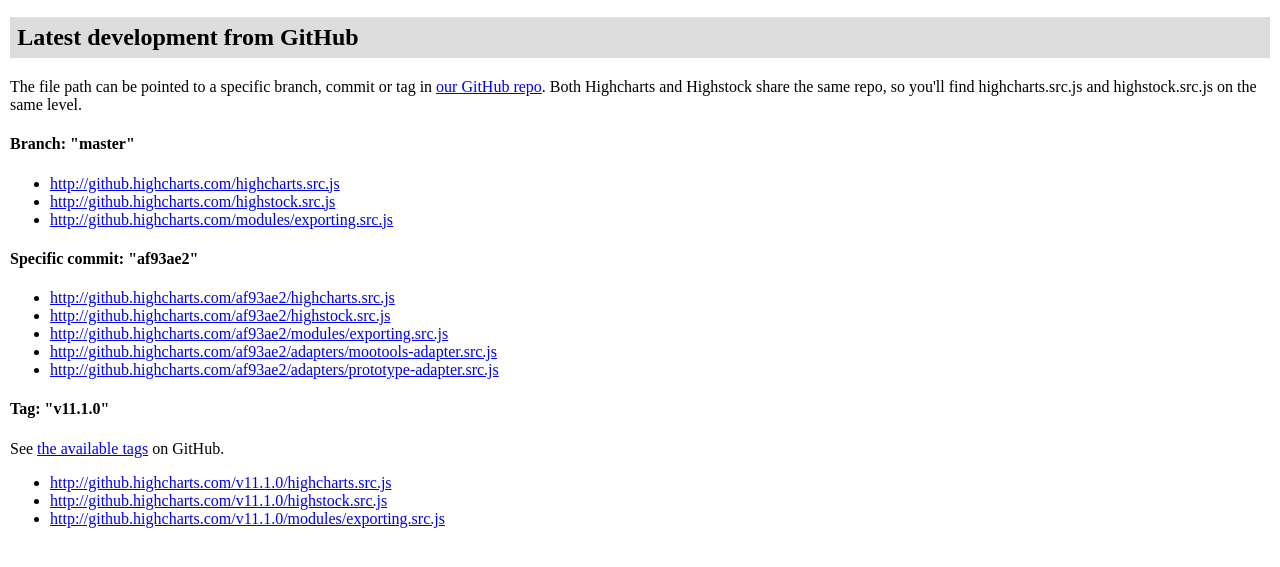
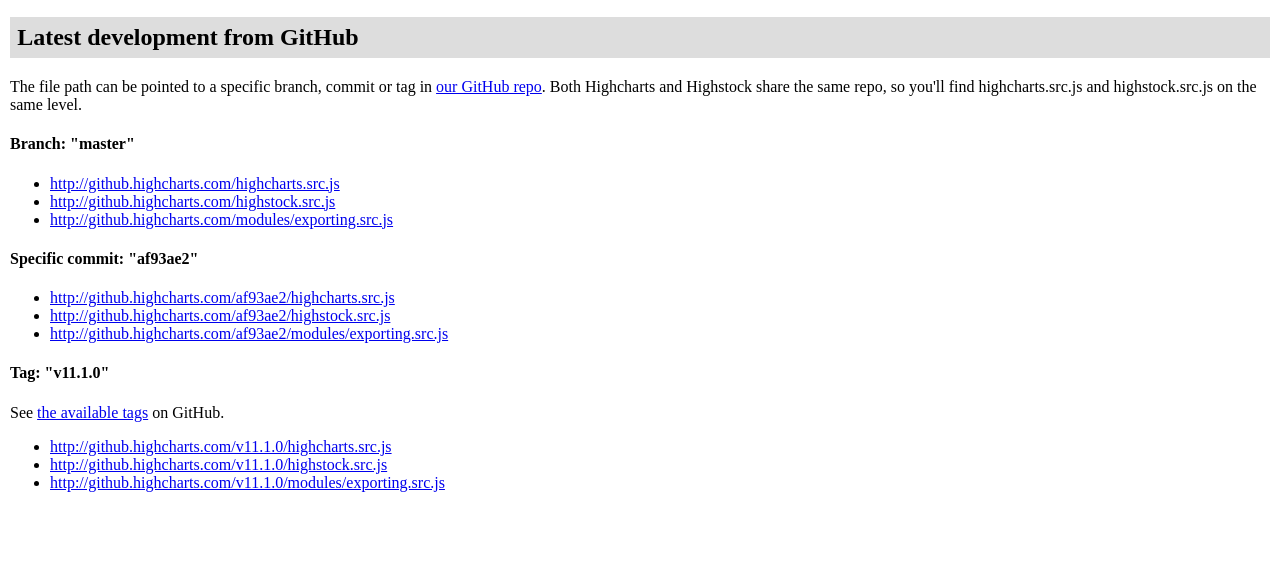
Before and after one commit to highcharts/github.highcharts.com, a website: page views/index.html in a window 1280 px wide. Shown: the part 101-668 px from the top of the page. Drawn offline with Linux system fonts and the light colour scheme.

Commit message:
Nomootools

```diff
--- a/views/index.html
+++ b/views/index.html
@@ -35,8 +35,6 @@
 	<li><a href="/af93ae2/highcharts.src.js">http://github.highcharts.com/af93ae2/highcharts.src.js</a></li>
 	<li><a href="/af93ae2/highstock.src.js">http://github.highcharts.com/af93ae2/highstock.src.js</a></li>
 	<li><a href="/af93ae2/modules/exporting.src.js">http://github.highcharts.com/af93ae2/modules/exporting.src.js</a></li>
-	<li><a href="/af93ae2/adapters/mootools-adapter.src.js">http://github.highcharts.com/af93ae2/adapters/mootools-adapter.src.js</a></li>
-	<li><a href="/af93ae2/adapters/prototype-adapter.src.js">http://github.highcharts.com/af93ae2/adapters/prototype-adapter.src.js</a></li>
 </ul>
 
 <h4>Tag: "v11.1.0"</h4>
```
